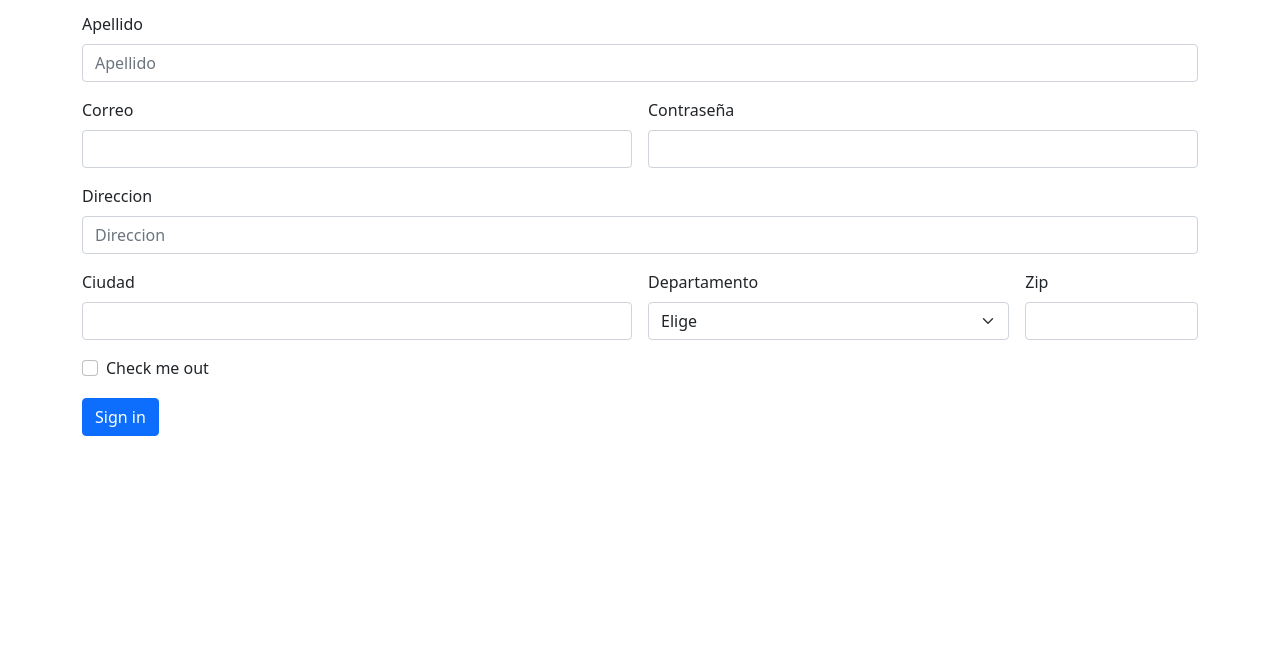
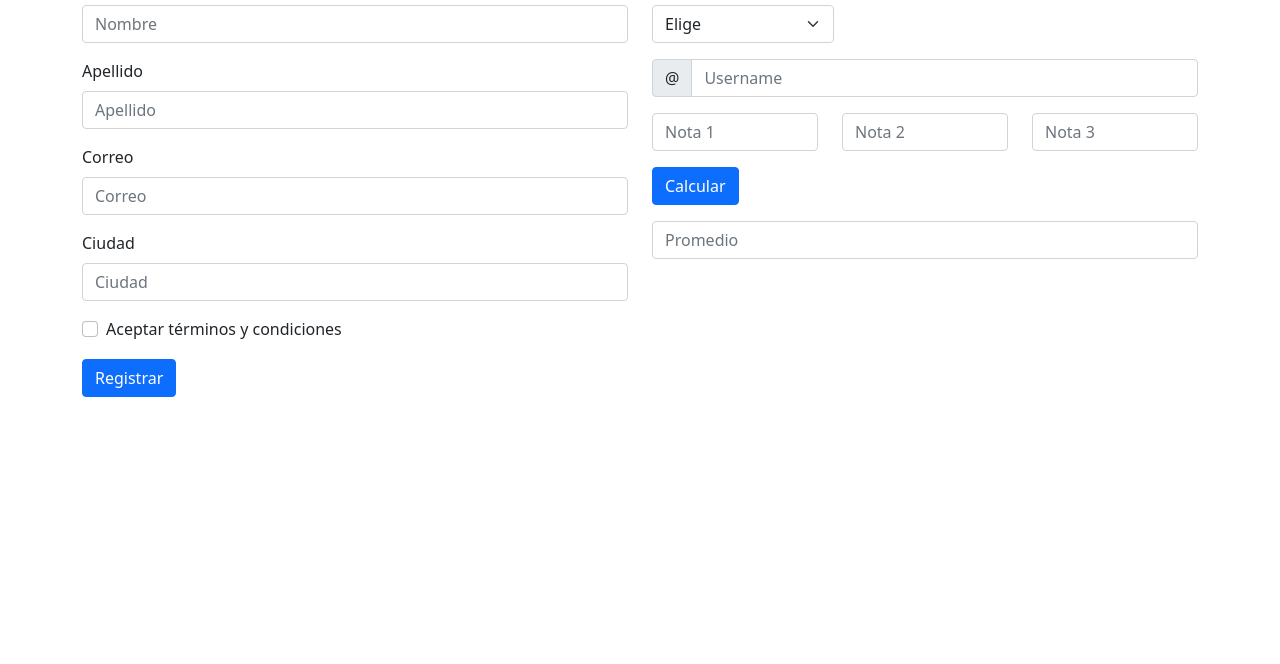
Before and after one commit to MoisesJAV/reto-semana-4, a plain HTML site: page index.html in a window 1280 px wide. Shown: the part 136-800 px from the top of the page. Drawn offline with Linux system fonts and the light colour scheme.

Commit message:
Creacion del segundo formulario

```diff
--- a/index.html
+++ b/index.html
@@ -1,90 +1,155 @@
 <!DOCTYPE html>
 <html lang="es">
   <head>
-    <meta charset="UTF-8">
-    <meta http-equiv="X-UA-Compatible" content="IE=edge">
-    <meta name="viewport" content="width=device-width, initial-scale=1.0">
+    <meta charset="UTF-8" />
+    <meta http-equiv="X-UA-Compatible" content="IE=edge" />
+    <meta name="viewport" content="width=device-width, initial-scale=1.0" />
     <title>Formulario</title>
-    <link rel="stylesheet" href="./css/index.css"/>
-    <link rel="stylesheet" href="./bootstrap-5.1.3-dist/css/bootstrap.css">
+    <link rel="stylesheet" href="./css/index.css" />
+    <link rel="stylesheet" href="./bootstrap-5.1.3-dist/css/bootstrap.css" />
   </head>
   <body>
-
     <header>
       <nav class="navbar navbar-dark bg-primary">
+        <div class="container">
           <h2>Formularios</h2>
+        </div>
       </nav>
     </header>
-<main class="container">
+    <div class="container">
       <!-- <div class="row">
     <img src="https://www.globalti.com.co/wp-content/uploads/2019/08/BOTON-Formulario-inscripcion.png" alt="Logo formularios">
 </div> -->
-
       <section class="row">
         <div class="col">
+          <h2>Registro de Estudiantes</h2>
           <div class="mb-3">
             <label for="Nombre" class="form-label">Nombre</label>
-        <input type="text" class="form-control" id="Nombre" placeholder="Nombre">
+            <input
+              type="text"
+              class="form-control"
+              id="Nombre"
+              placeholder="Nombre"
+            />
           </div>
           <div class="mb-3">
             <label for="Apellido" class="form-label">Apellido</label>
-        <input type="text" class="form-control" id="Apellido" placeholder="Apellido">
+            <input
+              type="text"
+              class="form-control"
+              id="Apellido"
+              placeholder="Apellido"
+            />
           </div>
           <form class="row g-3">
-        <div class="col-md-6">
+            <div class="col-mb-3">
               <label for="Correo" class="form-label">Correo</label>
-          <input type="email" class="form-control" id="Correo">
-        </div>
-        <div class="col-md-6">
-          <label for="Contraseña" class="form-label">Contraseña</label>
-          <input type="password" class="form-control" id="Contraseña">
+              <input
+                type="email"
+                class="form-control"
+                id="Correo"
+                placeholder="Correo"
+              />
             </div>
             <div class="col-12">
-          <label for="Direccion" class="form-label">Direccion</label>
-          <input type="text" class="form-control" id="Direccion" placeholder="Direccion">
-        </div>
-        <div class="col-md-6">
               <label for="Ciudad" class="form-label">Ciudad</label>
-          <input type="text" class="form-control" id="Ciudad">
-        </div>
-        <div class="col-md-4">
-          <label for="Departamento" class="form-label">Departamento</label>
-          <select id="Departamento" class="form-select">
-            <option selected>Elige</option>
-            <option>Arequipa</option>
-            <option>Ayacucho</option>
-            <option>Callao</option>
-            <option>Cusco</option>
-            <option>Lima</option>
-            <option>Piura</option>
-            <option>Tacna</option>
-            <option>Tumbes</option>
-          </select>
-        </div>
-        <div class="col-md-2">
-          <label for="Zip" class="form-label">Zip</label>
-          <input type="text" class="form-control" id="Zip">
+              <input
+                type="text"
+                class="form-control"
+                id="Ciudad"
+                placeholder="Ciudad"
+              />
             </div>
             <div class="col-12">
               <div class="form-check">
-            <input class="form-check-input" type="checkbox" id="gridCheck">
+                <input
+                  class="form-check-input"
+                  type="checkbox"
+                  id="gridCheck"
+                />
                 <label class="form-check-label" for="gridCheck">
-              Check me out
+                  Aceptar términos y condiciones
                 </label>
               </div>
             </div>
             <div class="col-12">
-          <button type="submit" class="btn btn-primary">Sign in</button>
+              <button type="submit" class="btn btn-primary">Registrar</button>
             </div>
           </form>
         </div>
+        <div class="col">
+          <h2>Promedio de Estudiantes</h2>
+          <div class="col-md-4">
+            <label for="Estudiante" class="form-label">Estudiante</label>
+            <select id="Estudiante" class="form-select mb-3">
+              <option selected>Elige</option>
+              <option>Moises</option>
+              <option>Jeanfranco</option>
+              <option>Gina</option>
+              <option>Josue</option>
+              <option>Valeria</option>
+              <option>Ximena</option>
+              <option>Bruno</option>
+              <option>Clarissa</option>
+              <option>Claudia</option>
+              <option>Diego</option>
+              <option>Febe</option>
+              <option>Kely</option>
+              <option>Miriam</option>
+            </select>
+          </div>
+          <div class="input-group mb-3">
+            <span class="input-group-text" id="basic-addon1">@</span>
+            <input
+              type="text"
+              class="form-control"
+              placeholder="Username"
+              aria-label="Username"
+              aria-describedby="basic-addon1"
+            />
+          </div>
+          <div class="row">
+            <div class="col">
+              <input
+                type="text"
+                class="form-control"
+                placeholder="Nota 1"
+                aria-label="Nota 1"
+              />
+            </div>
+            <div class="col">
+              <input
+                type="text"
+                class="form-control"
+                placeholder="Nota 2"
+                aria-label="Nota 2"
+              />
+            </div>
+            <div class="col">
+              <input
+                type="text"
+                class="form-control"
+                placeholder="Nota 3"
+                aria-label="Nota 3"
+              />
+            </div>
+            <div class="col-12">
+              <button type="submit" class="btn btn-primary mt-3">
+                Calcular
+              </button>
+            </div>
+            <div class="mb-2 mt-3">
+              <input
+                type="text"
+                class="form-control"
+                id="Promedio"
+                placeholder="Promedio"
+              />
+            </div>
+          </div>
+        </div>
       </section>
-
-
-
-
-
-</main>
+    </div>
     <script src="./js/index.js"></script>
   </body>
 </html>
```
Lines whose indentation alone changed are shown as unchanged.
